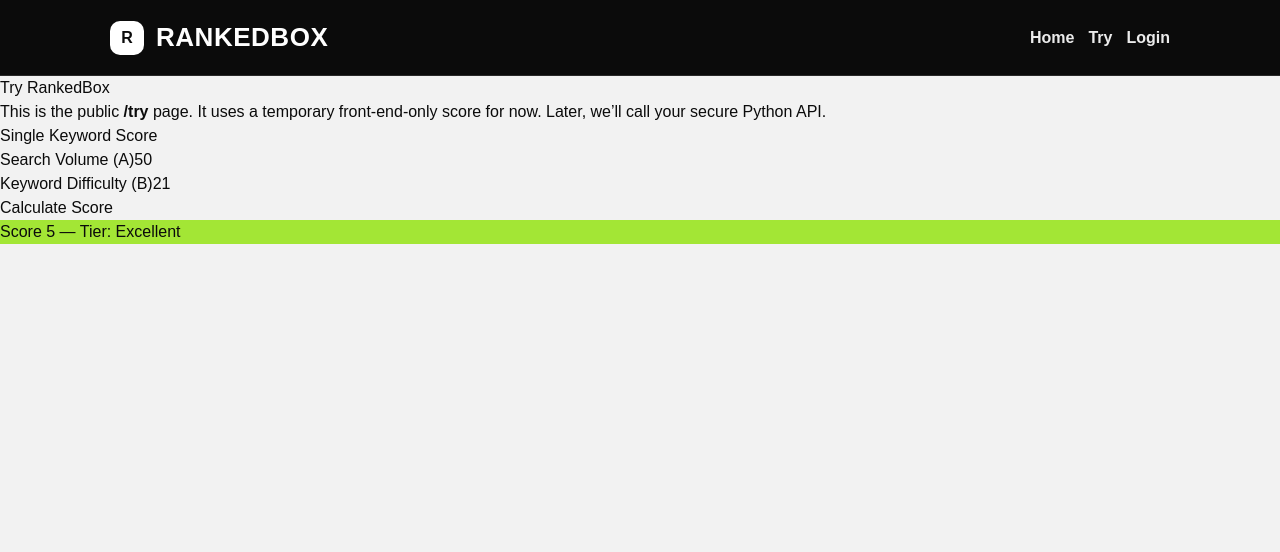
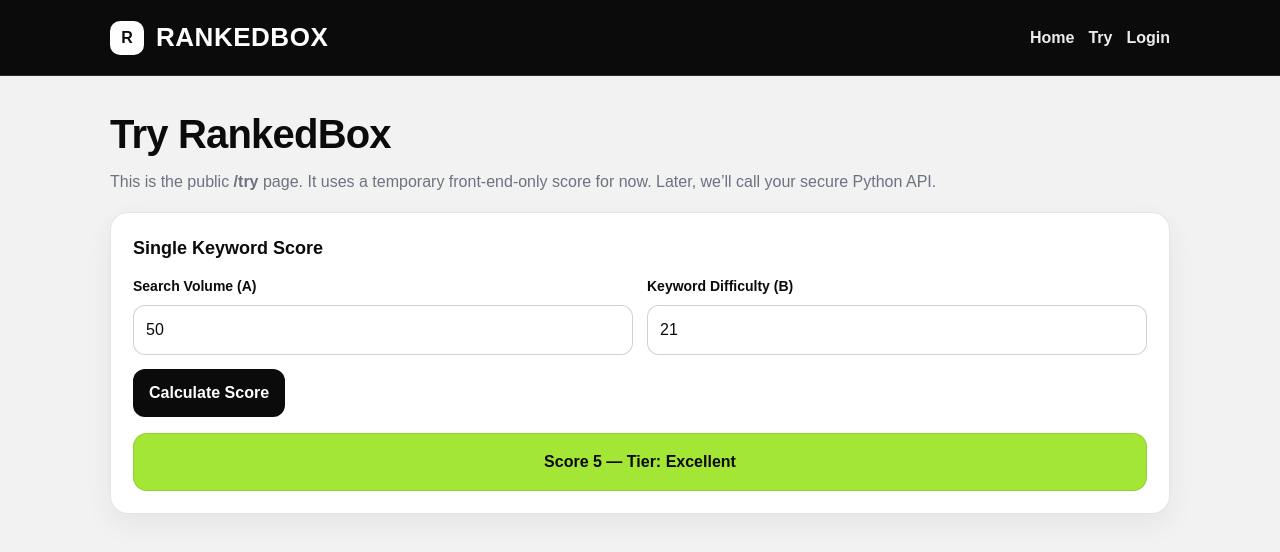
Before and after one commit to growthghost/kwapp, a Next.js app in the folder web/: page / in a window 1280 px wide. Both pictures are taken after a click on the button "Calculate Score". Shown: the top 552 px of the page. Built offline with nearby package versions, Linux system fonts and the light colour scheme.

Commit message:
Page.js_Updated cards and class

```diff
--- a/web/src/app/page.js
+++ b/web/src/app/page.js
@@ -68,22 +68,29 @@
   }, [score]);
 
     return (
-    <div className="page">
-      <div className="container">
-        <h1 className="h1">Try RankedBox</h1>
-        <p className="sub">
+    <main className="rb-container">
+      <h1 className="rb-title">Try RankedBox</h1>
+      <p className="rb-subtitle">
         This is the public <strong>/try</strong> page. It uses a temporary
         front-end-only score for now. Later, we’ll call your secure Python API.
       </p>
 
-        <div className="card">
-          <div className="sectionTitle">Single Keyword Score</div>
+      <div style={{ marginTop: 18 }} className="rb-card">
+        <div style={{ fontSize: 18, fontWeight: 900, marginBottom: 14 }}>
+          Single Keyword Score
+        </div>
 
-          <div className="grid2">
+        <div
+          style={{
+            display: "grid",
+            gridTemplateColumns: "1fr 1fr",
+            gap: 14,
+          }}
+        >
           <div>
-              <label className="label">Search Volume (A)</label>
+            <label className="rb-label">Search Volume (A)</label>
             <input
-                className="input"
+              className="rb-input"
               type="number"
               min="0"
               value={volume}
@@ -92,9 +99,9 @@
           </div>
 
           <div>
-              <label className="label">Keyword Difficulty (B)</label>
+            <label className="rb-label">Keyword Difficulty (B)</label>
             <input
-                className="input"
+              className="rb-input"
               type="number"
               min="0"
               value={kd}
@@ -103,9 +110,9 @@
           </div>
         </div>
 
-          <div className="btnRow">
+        <div style={{ marginTop: 14 }}>
           <button
-              className="btn"
+            className="rb-btn"
             onClick={() => setScore(calcScore(Number(volume), Number(kd)))}
           >
             Calculate Score
@@ -113,12 +120,22 @@
         </div>
 
         {score !== null && (
-            <div className="scoreBar" style={{ background: barColor }}>
+          <div
+            style={{
+              marginTop: 16,
+              borderRadius: 14,
+              padding: 16,
+              textAlign: "center",
+              fontWeight: 900,
+              background: barColor,
+              color: "#0B0B0B", // keeps text readable on yellow/green
+              border: "1px solid rgba(0,0,0,0.10)",
+            }}
+          >
             Score {score} — Tier: {tier}
           </div>
         )}
       </div>
-      </div>
-    </div>
+    </main>
   );
 }
```
Lines whose indentation alone changed are shown as unchanged.
